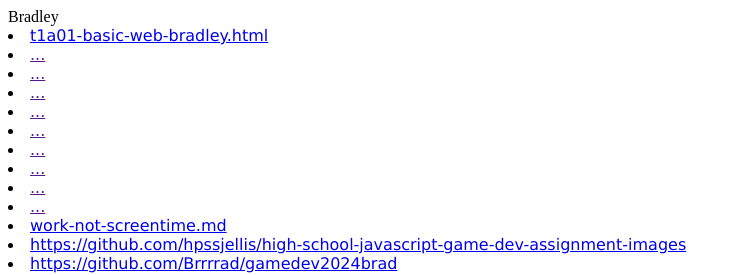
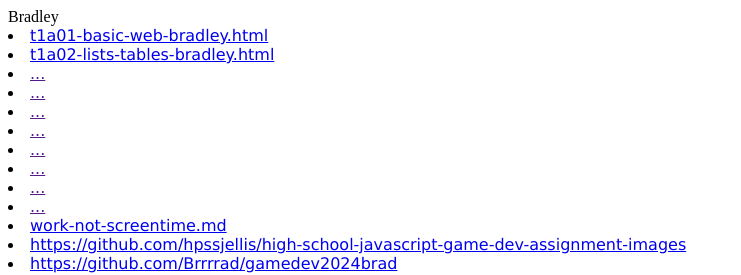
Before and after one commit to Brrrrad/gamedev2024brad, a plain HTML site: page public/index.html in a window 1280 px wide. Shown: the top 275 px of the page, without its empty margins (0-741 px from the left). Drawn offline with Linux system fonts and the light colour scheme.

Commit message:
Update index.html

```diff
--- a/public/index.html
+++ b/public/index.html
@@ -4,7 +4,7 @@ Bradley
 
 <li><a href="t1a01-basic-web-bradley.html">t1a01-basic-web-bradley.html</a>
 
-<li><a href="">...</a>
+<li><a href="t1a02-lists-tables-bradley.html">t1a02-lists-tables-bradley.html</a>
 
 <li><a href="">...</a>
 
```
